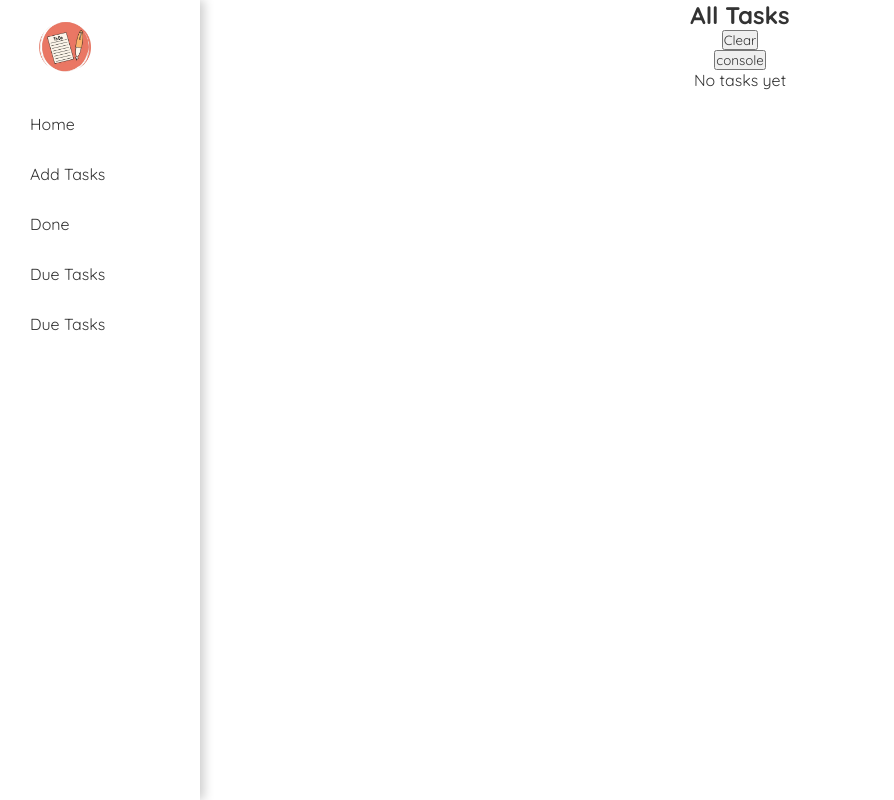
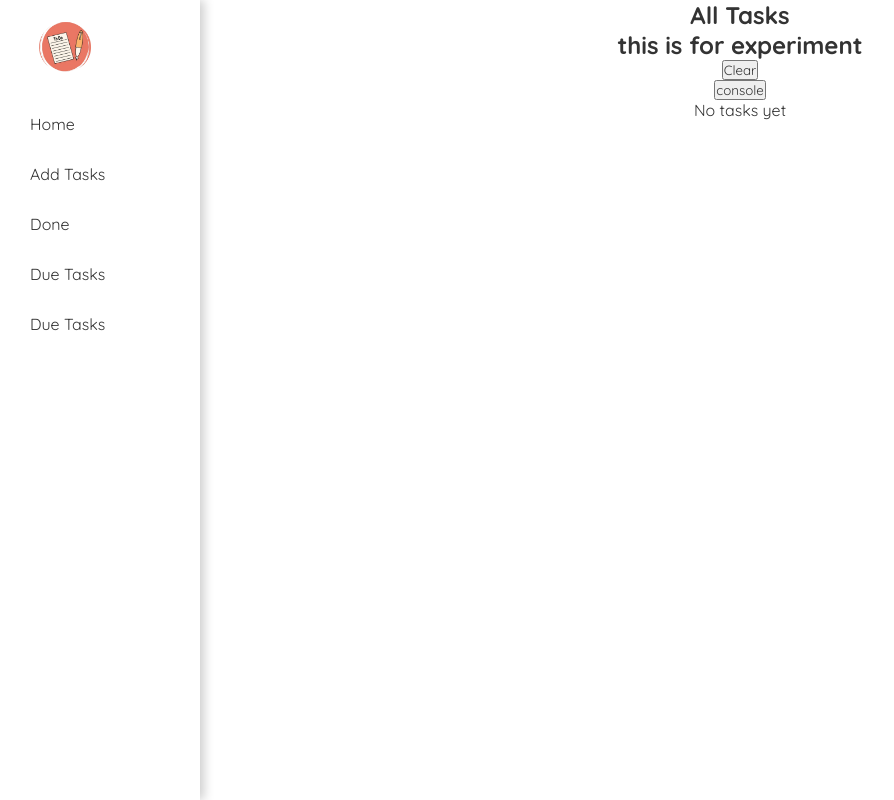
Before and after one commit to LazyBrain-spiral/react-todo, a React (Vite) app: page / in a window 1280 px wide. Shown: the whole page, without its empty margins (0-894 px from the left). Built offline with nearby package versions, Linux system fonts and the light colour scheme.

Commit message:
added something

```diff
--- a/src/Homepage.jsx
+++ b/src/Homepage.jsx
@@ -12,6 +12,7 @@ function Homepage() {
   return (
     <div className="content">
       <h2>All Tasks</h2>
+      <h2>this is for experiment</h2>
 
       <button onClick={clearTasks}>Clear</button>
       <button onClick={logging}>console</button>
```
